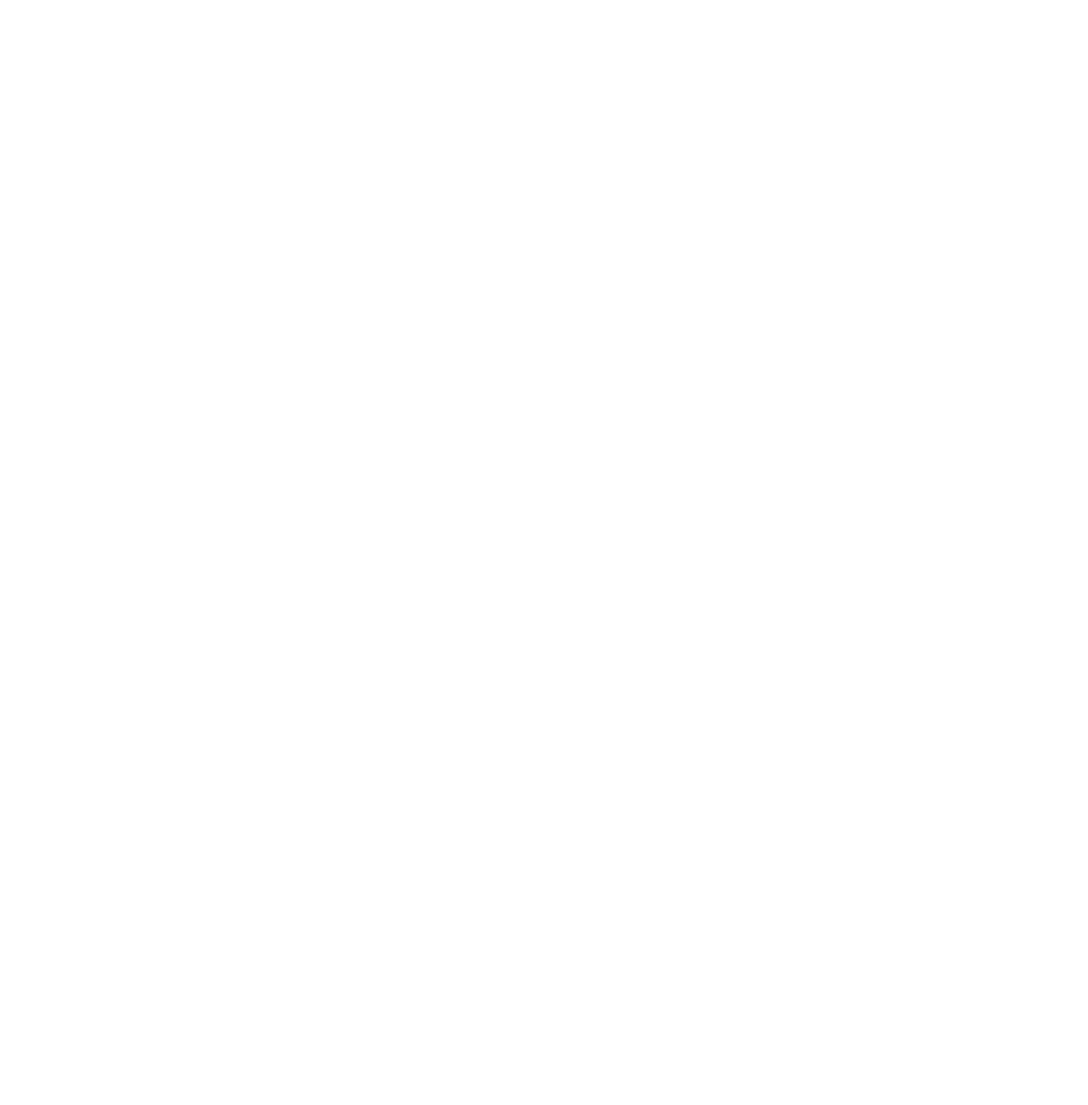
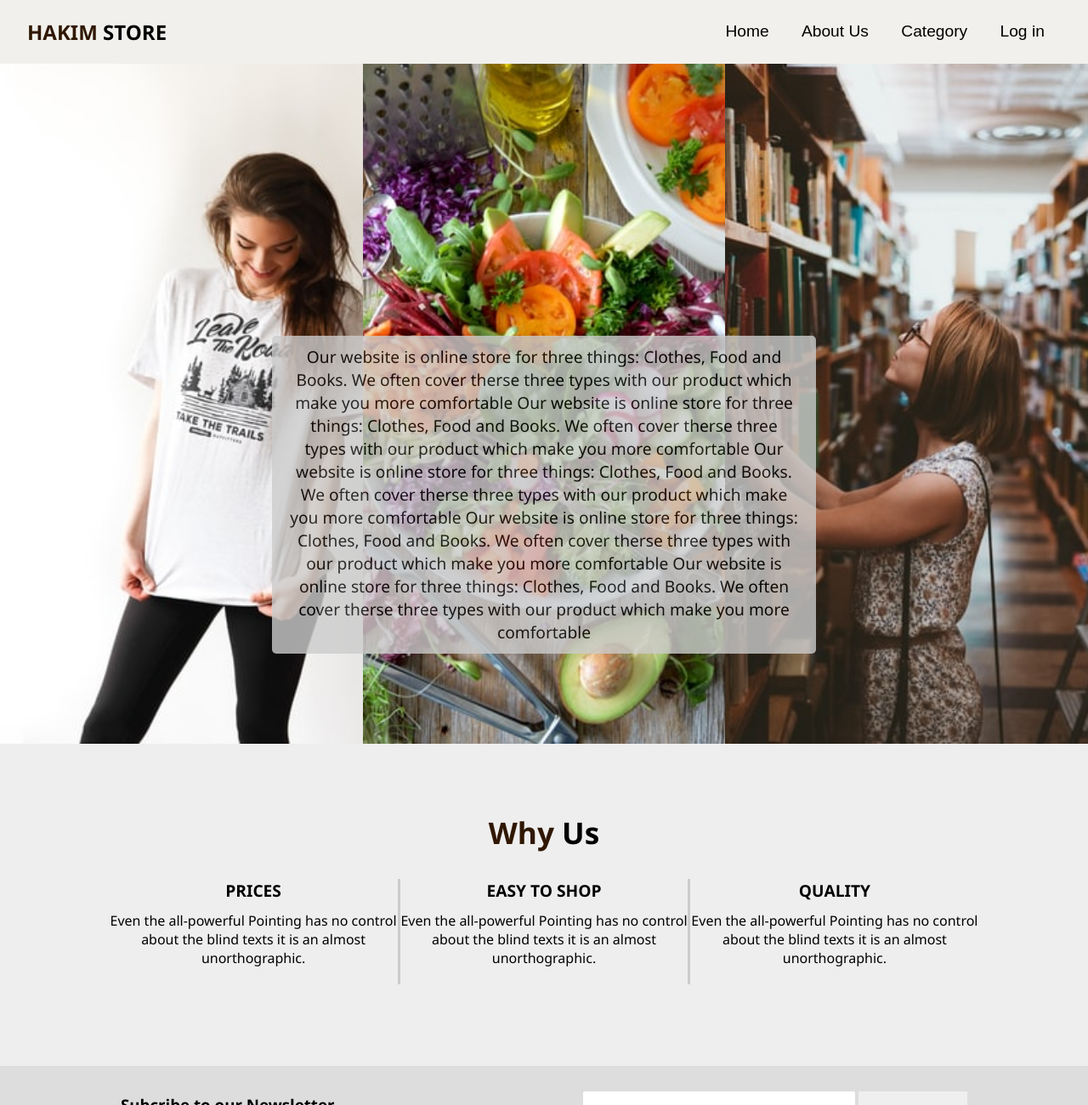
Before and after one commit to abdalhakim1226/E-Commerce, a plain HTML site: page about.html in a window 1280 px wide. Shown: the top 1300 px of the page at 85% size. Before the commit the page ends 800 px from the top, so only its background shows below. Drawn offline with Linux system fonts and the light colour scheme.

Commit message:
add aboutus page and some changes on index.html Relates #5

```diff
--- a/about.html
+++ b/about.html
@@ -0,0 +1,94 @@
+<!DOCTYPE html>
+<html lang="en">
+<head>
+    <meta charset="UTF-8">
+    <meta http-equiv="X-UA-Compatible" content="IE=edge">
+    <meta name="viewport" content="width=device-width, initial-scale=1.0">
+    <title>MY WEBSITE</title>
+    <link rel="stylesheet" href="https://use.fontawesome.com/releases/v5.6.1/css/all.css" integrity="sha384-gfdkjb5BdAXd+lj+gudLWI+BXq4IuLW5IT+brZEZsLFm++aCMlF1V92rMkPaX4PP" crossorigin="anonymous">
+    <link rel="stylesheet" href="css/style.css">
+</head>
+<body>
+    <header>
+        <nav id="navbar" class="bg-nav-about">
+            <h2 class="logo">
+                <a href="index.html"><span class="primary-text">HAKIM</span> STORE</a>
+            </h2>
+            <div class="nav-links">
+                <ul>
+                    <li><button><a href="index.html" class="bg-nav-about">Home</a></button></li>
+                    <li>
+                        <div class="follow-list">
+                            <button><a href="about.html" class="bg-nav-about">About Us</a></button>
+                            <div class="about-follow">
+                                <ul>
+                                    <li><a href="about.html">Contact Us</a></li>
+                                    <li><a href="about.html">Our Brnads</a></li>
+                                </ul>
+                            </div>
+                        </div>
+                    </li>
+                    <li>
+                        <div class="follow-list">
+                            <button><a href="category.html" class="bg-nav-about">Category</a></button>
+                            <div class="category-follow">
+                                <ul>
+                                    <li><a href="clothes.html">Clothes</a></li>
+                                    <li><a href="food.html">Food</a></li>
+                                    <li><a href="books.html">Books</a></li>
+                                </ul>
+                            </div>
+                        </div>
+                    </li>
+                    <li><button><a href="login.html" class="bg-nav-about">Log in</a></button></li>
+                </ul>
+            </div>
+        </nav>
+        <section id="about-showcase">
+            <div class="bg-imgs">
+                <div class="about-img1"></div>
+                <div class="about-img2"></div>
+                <div class="about-img3"></div>
+            </div>
+            <div class="about-content">
+                <p>Our website is online store for three things: Clothes, Food and Books. We often cover therse three types with our product which make you more comfortable Our website is online store for three things: Clothes, Food and Books. We often cover therse three types with our product which make you more comfortable Our website is online store for three things: Clothes, Food and Books. We often cover therse three types with our product which make you more comfortable Our website is online store for three things: Clothes, Food and Books. We often cover therse three types with our product which make you more comfortable Our website is online store for three things: Clothes, Food and Books. We often cover therse three types with our product which make you more comfortable</p>
+            </div>
+        </section>
+    </header>
+
+    <!-- Destingushes -->
+    <section id="features">
+        <h2 class="l-header"><span class="primary-text">Why</span> Us</h2>
+        <div class="feature">
+            <div>
+                <h2 class="feature-header">PRICES</h2>
+                <p>Even the all-powerful Pointing has no control about the blind texts it is an almost unorthographic.</p>
+            </div>
+            <div class="box1">
+                <h2 class="feature-header">EASY TO SHOP</h2>
+                <p>Even the all-powerful Pointing has no control about the blind texts it is an almost unorthographic.</p>
+            </div>
+            <div class="box1">
+                <h2 class="feature-header">QUALITY</h2>
+                <p>Even the all-powerful Pointing has no control about the blind texts it is an almost unorthographic.</p>
+            </div>
+        </div>
+    </section>
+
+    <section id="subscribe">
+        <div class="content">
+            <h3>Subcribe to our Newsletter</h3>
+            <p>Get e-mail updates about our latest shops and special offers</p>
+        </div>
+        <div class="email">
+            <input type="email" placeholder="Enter email address">
+            <button type="submit">Subscribe</button>
+        </div>
+    </section>
+
+    <!-- Footer -->
+    <footer id="footer">
+        <p>All Rights &copy; Reserved For <span class="primary-text">HAKIM</span> STORE</p>
+    </footer>
+</body>
+</html>
--- a/css/style.css
+++ b/css/style.css
@@ -26,21 +26,21 @@ ul {
 .btn {
   padding: 0.7rem 2rem;
   font-size: 1.2rem;
-  background-color: rgb(255 166 17);
+  background-color: rgb(102, 117, 15);
   border: 0;
   border-radius: 5px;
-  color: #000;
+  color: #fff;
   cursor: pointer;
 }
 
 .btn:hover {
-  background: rgb(80, 97, 6);
-  color: #fff;
+  background: #ff9a7c;
+  color: #000;
   box-shadow: 3px 2px 2px rgb(208 55 55);
 }
 
 .primary-text {
-  color: #ff7b00;
+  color: #301700;
 }
 
 .l-header {
@@ -54,6 +54,14 @@ ul {
 
 .more:hover {
   text-decoration: underline;
+}
+
+.bg-nav-index {
+  background-color: #6e7d96;
+}
+
+.bg-nav-about {
+  background-color: #f1f0ec;
 }
 
 .py-1 {
@@ -76,11 +84,11 @@ ul {
   justify-content: space-between;
   align-items: center;
   padding: 0 2rem;
-  background-color: #6e7d96;
   position: fixed;
   top: 0;
   right: 0;
   left: 0;
+  z-index: 1000;
 }
 
 #navbar .nav-links ul {
@@ -96,8 +104,6 @@ ul {
 
 #navbar .nav-links button a {
   padding: 1.7rem 1.2rem;
-  background-color: #ddd;
-  background-color: #6e7d96;
 }
 
 #navbar .nav-links .about-follow a:hover,
@@ -178,9 +184,9 @@ ul {
 
 #showcase .title {
   font-size: 4rem;
-  color: #ff7b00;
+  color: #ff9a7c;
   padding-bottom: 1.2rem;
-  text-shadow: 5px 5px #f00;
+  text-shadow: 5px 5px 2px rgb(66, 77, 4);
 }
 
 #showcase p {
@@ -232,7 +238,114 @@ ul {
 /* index page */
 /* index page */
 
-/*  */
+/* Start */
+/* Contact page */
+/* Contact page */
+
+/* showcase */
+#about-showcase {
+  height: 100vh;
+  margin-top: 4.7rem;
+  position: relative;
+}
+
+#about-showcase .bg-imgs {
+  display: flex;
+  height: 100%;
+}
+
+#about-showcase .bg-imgs .about-img1 {
+  width: 33.33%;
+  background: url(../img/clothes/about-showcase.jpg) no-repeat center
+    center/cover;
+}
+
+#about-showcase .bg-imgs .about-img2 {
+  width: 33.33%;
+  background: url(../img/food/about-showcase.jpg) no-repeat center center/cover;
+}
+
+#about-showcase .bg-imgs .about-img3 {
+  width: 33.33%;
+  background: url(../img/books/lady.jpg) no-repeat center center/cover;
+}
+
+#about-showcase .about-content {
+  background: #ccc;
+  z-index: 1;
+  padding: 0.7rem 1.2rem;
+  text-align: center;
+  border-radius: 5px;
+  opacity: 0.8;
+  font-size: 1.2rem;
+  position: absolute;
+  top: 40%;
+  left: 25%;
+  right: 25%;
+}
+
+#about-showcase .about-content p {
+  justify-self: center;
+}
+
+/* Destingushes */
+#features {
+  margin-bottom: 4rem;
+  padding: 0 6rem;
+  text-align: center;
+}
+
+#features .feature {
+  display: flex;
+  justify-content: space-between;
+  text-align: center;
+  /* border: 1px solid #000; */
+  padding: 1.2rem 2% 0 2%;
+  /* background-color: #ddd; */
+  margin: 0.7rem 1% 0 1%;
+  height: 9rem;
+}
+
+#features .feature .feature-header {
+  font-size: 1.2rem;
+  padding-bottom: 0.7rem;
+}
+
+#features .feature .box1 {
+  border-left: 3px solid #ccc;
+}
+
+/* subscribe */
+#subscribe {
+  display: flex;
+  padding: 0 6rem;
+  margin: 6rem 0 4rem 0;
+  background-color: #ddd;
+  height: 7rem;
+  align-items: center;
+  justify-content: space-around;
+}
+
+#subscribe .email input {
+  width: 20rem;
+  border: 1px solid transparent;
+  font-size: 1.2rem;
+  font-weight: 300;
+  height: 3.25rem;
+  border-radius: 2px;
+}
+
+#subscribe .email button {
+  width: 8rem;
+  height: 3.25rem;
+  border: 1px solid transparent;
+  font-weight: 300;
+  font-size: 1.2rem;
+}
+
+/* End */
+/* Contact page */
+/* Contact page */
 
 /* footer */
 #footer {
```
Also changed, not shown: index.html (+5 -5 lines), img/books/lady.jpg (added), img/clothes/about-showcase.jpg (added), img/food/about-showcase.jpg (added).
